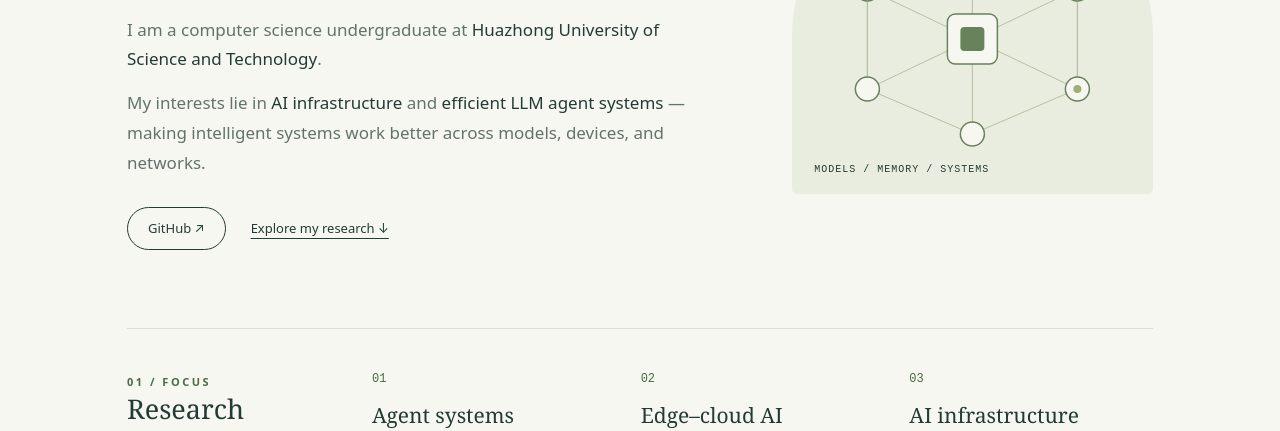
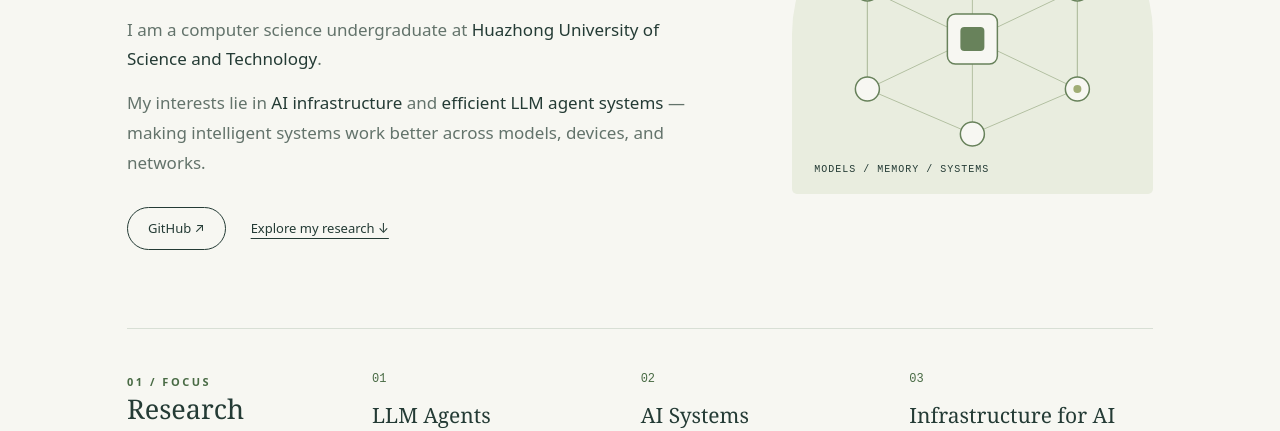
Before and after one commit to computerwsy/computerwsy.github.io, a plain HTML site: page index.html in a window 1280 px wide. Shown: the part 363-794 px from the top of the page. Drawn offline with Linux system fonts and the light colour scheme.

Commit message:
Broaden research interests across agents and AI systems

```diff
--- a/index.html
+++ b/index.html
@@ -7,7 +7,7 @@
 <main id="main" class="wrap">
 <section id="about" class="hero"><div><div class="eyebrow">Computer science · AI systems</div><h1>Shuyi Wang<span class="cn">王舒逸</span></h1><p class="intro en">I am a computer science undergraduate at <strong>Huazhong University of Science and Technology</strong>.</p><p class="intro zh">我是华中科技大学计算机科学与技术专业本科生王舒逸。</p><p class="intro en">My interests lie in <strong>AI infrastructure</strong> and <strong>efficient LLM agent systems</strong> — making intelligent systems work better across models, devices, and networks.</p><p class="intro zh">我关注 <strong>AI 基础设施</strong>与<strong>大模型智能体系统</strong>，探索模型、设备和网络之间的高效协同。</p><div class="actions"><a class="pill" href="https://github.com/computerwsy">GitHub ↗</a><a href="#publications"><span class="en">Explore my research ↓</span><span class="zh">了解我的研究 ↓</span></a></div></div>
 <div class="art" role="img" aria-label="An abstract network connecting devices, memory, and compute"><svg viewBox="0 0 340 320" fill="none" xmlns="http://www.w3.org/2000/svg"><g stroke="#b3c0a2" stroke-width="1"><path d="M65 115L170 70L275 115L275 215L170 260L65 215Z"/><path d="M65 115L170 165L275 115M65 215L170 165L275 215M170 70V260"/><path d="M65 115V215M275 115V215"/></g><g stroke="#68825b" stroke-width="1.5" fill="#f7f7f2"><rect x="145" y="140" width="50" height="50" rx="8"/><circle cx="170" cy="70" r="12"/><circle cx="65" cy="115" r="12"/><circle cx="275" cy="115" r="12"/><circle cx="65" cy="215" r="12"/><circle cx="275" cy="215" r="12"/><circle cx="170" cy="260" r="12"/></g><rect x="158" y="153" width="24" height="24" rx="4" fill="#68825b"/><circle cx="170" cy="70" r="4" fill="#a1ad76"/><circle cx="275" cy="215" r="4" fill="#a1ad76"/></svg><span class="art-note">MODELS / MEMORY / SYSTEMS</span></div></section>
-<section class="section" id="research"><div><div class="eyebrow">01 / Focus</div><h2 class="en">Research interests</h2><h2 class="zh">研究兴趣</h2></div><div class="research"><article><div class="num">01</div><h3>Agent systems</h3><p class="sub en">Parallel task execution and heterogeneous scheduling for efficient LLM agents.</p><p class="sub zh">面向大模型智能体的并行任务执行与异构调度。</p></article><article><div class="num">02</div><h3>Edge–cloud AI</h3><p class="sub en">Memory and skill reuse across small local models and cloud LLMs.</p><p class="sub zh">端侧小模型与云端大模型之间的记忆和技能复用。</p></article><article><div class="num">03</div><h3>AI infrastructure</h3><p class="sub en">Efficient inference, resource utilization, and data center networking.</p><p class="sub zh">高效推理、资源利用与数据中心网络。</p></article></div></section>
+<section class="section" id="research"><div><div class="eyebrow">01 / Focus</div><h2 class="en">Research interests</h2><h2 class="zh">研究兴趣</h2></div><div class="research"><article><div class="num">01</div><h3 class="en">LLM Agents</h3><h3 class="zh">大模型智能体</h3><p class="sub en">How agents plan, use tools, collaborate, remember, and improve through experience.</p><p class="sub zh">关注智能体的规划、工具使用、协作、记忆与经验学习。</p></article><article><div class="num">02</div><h3 class="en">AI Systems</h3><h3 class="zh">AI 系统</h3><p class="sub en">Making model and agent workloads more efficient through execution, scheduling, and serving.</p><p class="sub zh">通过执行机制、调度和模型服务提升模型与智能体工作负载的效率。</p></article><article><div class="num">03</div><h3 class="en">Infrastructure for AI</h3><h3 class="zh">面向 AI 的基础设施</h3><p class="sub en">Exploring how computing resources, networks, and edge–cloud collaboration support AI applications.</p><p class="sub zh">探索计算资源、网络与端云协同如何支撑 AI 应用。</p></article></div></section>
 <section class="section" id="publications"><div><div class="eyebrow">02 / Research</div><h2 class="en">Selected papers</h2><h2 class="zh">论文成果</h2></div><div><article class="paper"><div class="venue">ACM ATC 2026</div><h3><a href="https://doi.org/10.1145/3828523.3857092" target="_blank" rel="noopener noreferrer">Cloudless Tomorrow: A Memory-Centric System for Self-Improving Device-Cloud LLM Agents ↗</a></h3><p class="authors">Zeyu Qiu, Yaohui Wang, <strong>Shuyi Wang</strong>, Yu Kuang, Qinbin Li, Xiaofei Liao, Hai Jin</p><p class="sub en">A memory-centric approach to reusing agent workflows and skills across device and cloud models.</p><p class="sub zh">以记忆为中心，在端云模型之间复用智能体工作流与技能。</p></article><article class="paper"><div class="venue">ACM KDD 2026</div><h3><a href="https://doi.org/10.1145/3770855.3817872" target="_blank" rel="noopener noreferrer">Parallelizing LLM Agent Execution with Contrastive Task Allocation ↗</a></h3><p class="authors">Yuyang Peng, Yanling Xu, <strong>Shuyi Wang</strong>, Xiaofei Liao, Qinbin Li</p><p class="sub en">Online task allocation that uses contrastive semantic signals to enable parallel agent execution.</p><p class="sub zh">利用对比语义信号进行在线任务分配，实现智能体任务的并行执行。</p></article></div></section>
 <section class="section" id="education"><div><div class="eyebrow">03 / Background</div><h2 class="en">Education</h2><h2 class="zh">教育背景</h2></div><div><div class="education"><div><h3 class="en">Huazhong University of Science and Technology</h3><h3 class="zh">华中科技大学</h3><p class="sub en">B.Eng. in Computer Science and Technology</p><p class="sub zh">计算机科学与技术 · 本科</p></div><span class="date">2023 — 2027 (expected)</span></div><div class="note"><p class="sub en">Currently exploring systems research at the intersection of intelligent agents and computing infrastructure.</p><p class="sub zh">正在探索智能体与计算基础设施交叉领域的系统研究。</p></div></div></section>
 <section class="section" id="connect"><div><div class="eyebrow">04 / Connect</div><h2 class="en">Let's connect</h2><h2 class="zh">交流与联系</h2></div><div><p class="en">Interested in agent systems, efficient inference, or AI infrastructure? Find me on GitHub.</p><p class="zh">欢迎交流智能体系统、高效推理与 AI 基础设施相关话题。</p><a href="https://github.com/computerwsy">@computerwsy ↗</a></div></section></main>
```
